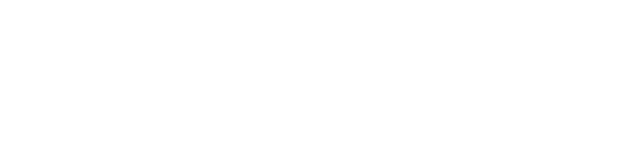
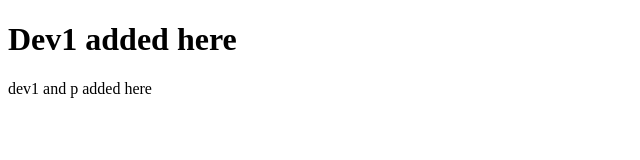
Before and after one commit to fidanmowa/Bug_check_exercises, a plain HTML site: page index.html in a window 1280 px wide. Shown: the whole page, without its empty margins (0-640 px from the left). Drawn offline with Linux system fonts and the light colour scheme.

Commit message:
dev1 created

```diff
--- a/index.html
+++ b/index.html
@@ -7,6 +7,7 @@
     <title>Document</title>
 </head>
 <body>
-
+    <h1>Dev1 added here</h1>
+    <p>dev1 and p added here</p>
 </body>
 </html>
```
